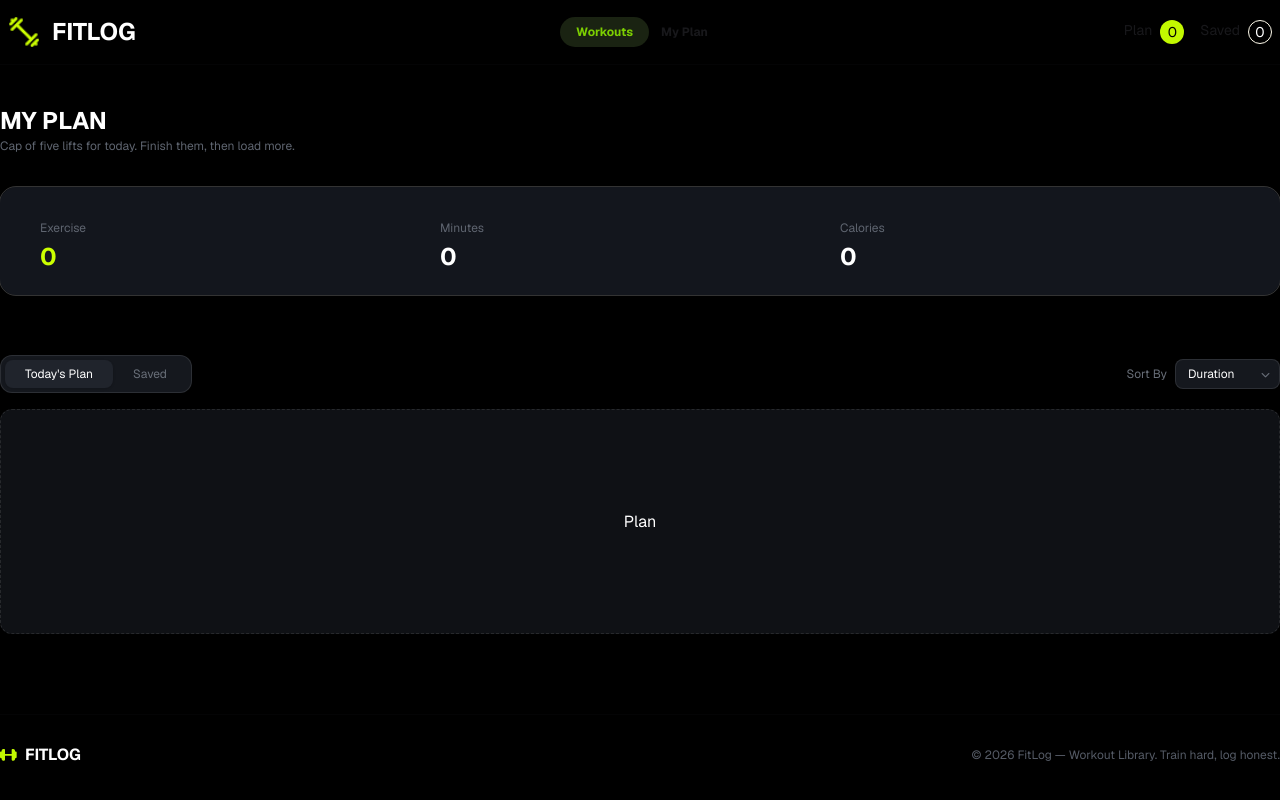
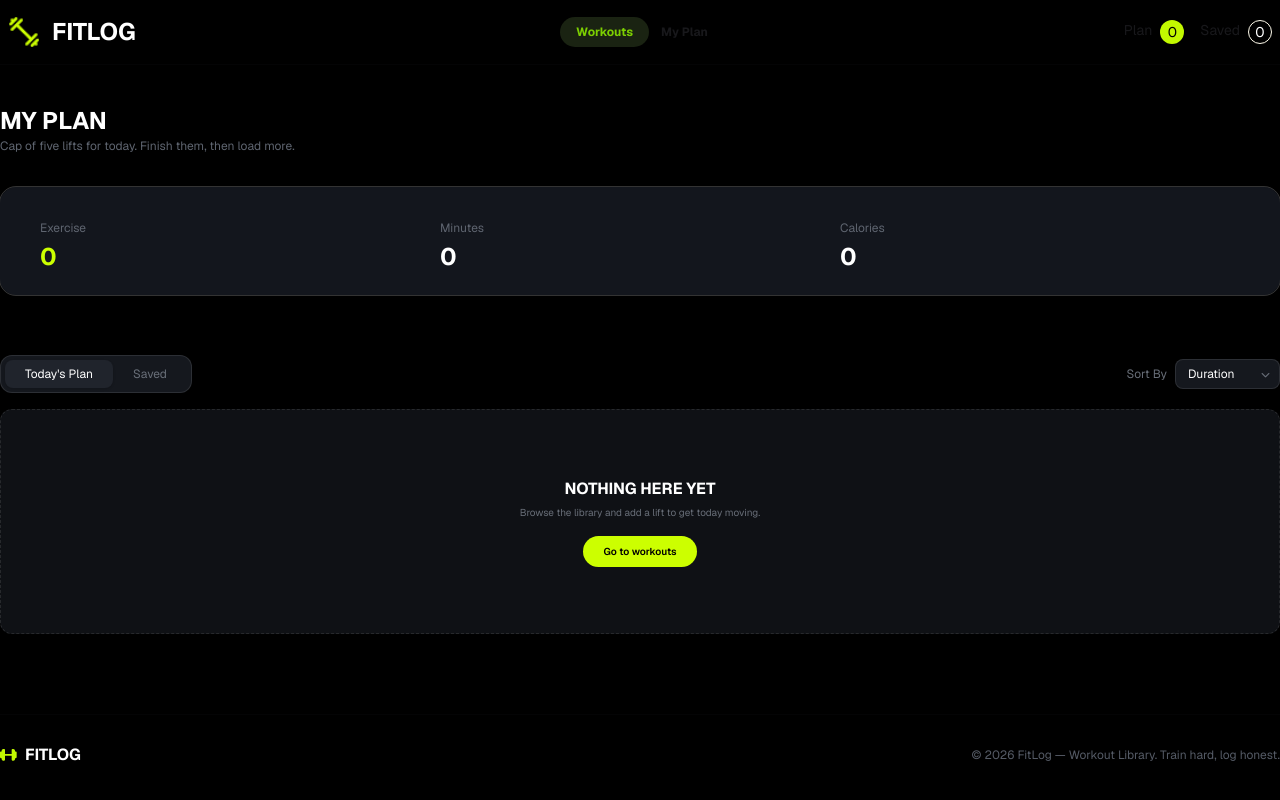
Before and after one commit to tortoisejr/fitlog, a Next.js app: page /MyPlan in a window 1280 px wide. Built offline with nearby package versions, Linux system fonts and the light colour scheme.

Commit message:
All requirement done

```diff
--- a/src/app/MyPlan/page.jsx
+++ b/src/app/MyPlan/page.jsx
@@ -1,5 +1,7 @@
 "use client";
 
+import SavePlanRender from "@/components/MyPlan/SavePlanRender";
+import TodayPlanRender from "@/components/MyPlan/TodayPlanRender";
 import { ExerciseContext } from "@/Contexts/ExerciseContext";
 import { useContext, useEffect, useState } from "react";
 
@@ -60,7 +62,7 @@ function MyPlan() {
   }
 
   return (
-    <div className="container mx-1 lg:mx-auto mt-10">
+    <div className="container mx-1 lg:mx-auto mt-5 lg:mt-10">
       <h1 className="text-2xl text-white font-bold">MY PLAN</h1>
       <p className="text-[#5f6570] text-[12px]">
         Cap of five lifts for today. Finish them, then load more.
@@ -138,11 +140,11 @@ function MyPlan() {
         </div>
 
         {/* Content */}
-        <div className="flex min-h-45 w-full items-center justify-center rounded-xl border border-dashed border-white/10 bg-[#0f1115] sm:min-h-52.5 lg:min-h-56.25">
+        <div className="w-full h-auto">
           {activeTab === "plan" ? (
-            <div className="text-sm text-white sm:text-base">Plan</div>
+            <TodayPlanRender sortBy={sortBy}></TodayPlanRender>
           ) : (
-            <div className="text-sm text-white sm:text-base">Saved</div>
+            <SavePlanRender sortBy={sortBy}></SavePlanRender>
           )}
         </div>
       </section>
--- /dev/null
+++ b/src/components/MyPlan/SavePlanRender.jsx
@@ -0,0 +1,117 @@
+import { ExerciseContext } from "@/Contexts/ExerciseContext";
+import Image from "next/image";
+import Link from "next/link";
+import { useContext, useEffect, useState } from "react";
+import { toast } from "react-toastify";
+
+function SavePlanRender({ sortBy }) {
+  const { savedExer, setSavedExer } = useContext(ExerciseContext);
+  const [sortedExer, setSortedExer] = useState([]);
+
+  useEffect(() => {
+    const newArray = [...savedExer];
+
+    if (sortBy === "Duration") {
+      newArray.sort((a, b) => Number(a.duration) - Number(b.duration));
+    }
+
+    if (sortBy === "Calories") {
+      newArray.sort(
+        (a, b) => Number(b.caloriesBurned) - Number(a.caloriesBurned),
+      );
+    }
+
+    if (sortBy === "Rating") {
+      newArray.sort((a, b) => Number(b.rating) - Number(a.rating));
+    }
+
+    setSortedExer([...newArray]);
+  }, [savedExer, sortBy]);
+
+  function HandleDelete(exercise) {
+    const newArray = sortedExer.filter((item) => item.id !== exercise.id);
+    setSavedExer([...newArray]);
+    toast.warning("Exercise removed!");
+  }
+  return (
+    <div>
+      {sortedExer.length === 0 ? (
+        <div className="flex min-h-56.25 w-full flex-col items-center justify-center rounded-xl border border-dashed border-white/10 bg-[#0f1115] px-4 text-center">
+          <h2 className="text-base font-bold text-white">NOTHING HERE YET</h2>
+
+          <p className="mt-1 text-[10px] text-[#686e78]">
+            Browse the library and add a lift to get today moving.
+          </p>
+
+          <Link
+            href="/"
+            className="mt-4 rounded-full bg-[#ccff00] px-5 py-2 text-[10px] font-semibold text-black"
+          >
+            Go to workouts
+          </Link>
+        </div>
+      ) : (
+        sortedExer.map((exercise, index) => (
+          <div
+            key={index}
+            className="flex flex-col gap-4 rounded-xl border border-white/10 bg-[#15181e] p-3 sm:flex-row sm:items-center"
+          >
+            {/* Exercise Image */}
+            <div className="h-16 w-full shrink-0 overflow-hidden rounded-lg sm:w-28">
+              <Image
+                src={exercise.image}
+                alt="Exercise Image"
+                width={100}
+                height={100}
+                className="h-full w-full object-cover"
+              />
+            </div>
+
+            {/* Exercise Info */}
+            <div className="min-w-0 flex-1">
+              <h3 className="text-sm font-bold text-white">{exercise.name}</h3>
+
+              <p className="text-[11px] text-[#686e78]">{exercise.equipment}</p>
+
+              <div className="mt-1 flex flex-wrap items-center gap-3 text-[10px] text-[#9ca1aa]">
+                <span>
+                  <i className="fa-regular fa-clock mr-1 text-[#ccff00]" />
+                  {exercise.duration} min
+                </span>
+
+                <span>
+                  <i className="fa-solid fa-fire mr-1 text-[#ccff00]" />
+                  {exercise.caloriesBurned} kcal
+                </span>
+
+                <span>
+                  <i className="fa-solid fa-star mr-1 text-[#ccff00]" />
+                  {exercise.rating}
+                </span>
+              </div>
+            </div>
+
+            {/* Actions */}
+            <div className="flex shrink-0 items-center gap-2 sm:gap-3">
+              <Link
+                href={`/${exercise.id}`}
+                className="rounded-full border border-white/15 px-3 py-2 text-[10px] text-white sm:px-4"
+              >
+                View Details
+              </Link>
+
+              <button
+                className="text-[#686e78]"
+                onClick={() => HandleDelete(exercise)}
+              >
+                <i className="fa-solid fa-xmark" />
+              </button>
+            </div>
+          </div>
+        ))
+      )}
+    </div>
+  );
+}
+
+export default SavePlanRender;
--- /dev/null
+++ b/src/components/MyPlan/TodayPlanRender.jsx
@@ -0,0 +1,124 @@
+"use client";
+
+import { ExerciseContext } from "@/Contexts/ExerciseContext";
+import Image from "next/image";
+import Link from "next/link";
+import { useContext, useEffect, useState } from "react";
+import { toast } from "react-toastify";
+
+function TodayPlanRender({ sortBy }) {
+  const { planedExer, setPlanedExer } = useContext(ExerciseContext);
+  const [sortedExer, setSortedExer] = useState([]);
+
+  useEffect(() => {
+    const newArray = [...planedExer];
+
+    if (sortBy === "Duration") {
+      newArray.sort((a, b) => Number(a.duration) - Number(b.duration));
+    }
+
+    if (sortBy === "Calories") {
+      newArray.sort(
+        (a, b) => Number(b.caloriesBurned) - Number(a.caloriesBurned),
+      );
+    }
+
+    if (sortBy === "Rating") {
+      newArray.sort((a, b) => Number(b.rating) - Number(a.rating));
+    }
+
+    setSortedExer([...newArray]);
+  }, [planedExer, sortBy]);
+
+  function HandleDelete(exercise) {
+    const newArray = sortedExer.filter((item) => item.id !== exercise.id);
+    setPlanedExer([...newArray]);
+    toast.warning("Exercise removed!");
+  }
+  return (
+    <div>
+      {sortedExer.length === 0 ? (
+        <div className="flex min-h-56.25 w-full flex-col items-center justify-center rounded-xl border border-dashed border-white/10 bg-[#0f1115] px-4 text-center">
+          <h2 className="text-base font-bold text-white">NOTHING HERE YET</h2>
+
+          <p className="mt-1 text-[10px] text-[#686e78]">
+            Browse the library and add a lift to get today moving.
+          </p>
+
+          <Link
+            href="/"
+            className="mt-4 rounded-full bg-[#ccff00] px-5 py-2 text-[10px] font-semibold text-black"
+          >
+            Go to workouts
+          </Link>
+        </div>
+      ) : (
+        sortedExer.map((exercise, index) => (
+          <div
+            key={index}
+            className="flex flex-col gap-4 rounded-xl border border-white/10 bg-[#15181e] p-3 sm:flex-row sm:items-center"
+          >
+            {/* Exercise Image */}
+            <div className="h-16 w-full shrink-0 overflow-hidden rounded-lg sm:w-28">
+              <Image
+                src={exercise.image}
+                alt="Exercise Image"
+                width={100}
+                height={100}
+                className="h-full w-full object-cover"
+              />
+            </div>
+
+            {/* Exercise Info */}
+            <div className="min-w-0 flex-1">
+              <h3 className="text-sm font-bold text-white">{exercise.name}</h3>
+
+              <p className="text-[11px] text-[#686e78]">{exercise.equipment}</p>
+
+              <div className="mt-1 flex flex-wrap items-center gap-3 text-[10px] text-[#9ca1aa]">
+                <span>
+                  <i className="fa-regular fa-clock mr-1 text-[#ccff00]" />
+                  {exercise.duration} min
+                </span>
+
+                <span>
+                  <i className="fa-solid fa-fire mr-1 text-[#ccff00]" />
+                  {exercise.caloriesBurned} kcal
+                </span>
+
+                <span>
+                  <i className="fa-solid fa-star mr-1 text-[#ccff00]" />
+                  {exercise.rating}
+                </span>
+              </div>
+            </div>
+
+            {/* Actions */}
+            <div className="flex shrink-0 items-center gap-2 sm:gap-3">
+              <Link
+                href={`/${exercise.id}`}
+                className="rounded-full border border-white/15 px-3 py-2 text-[10px] text-white sm:px-4"
+              >
+                View Details
+              </Link>
+
+              <button className="rounded-full bg-[#ccff00] px-3 py-2 text-[10px] font-semibold text-black sm:px-4">
+                <i className="fa-solid fa-check mr-1" />
+                Mark as Done
+              </button>
+
+              <button
+                className="text-[#686e78]"
+                onClick={() => HandleDelete(exercise)}
+              >
+                <i className="fa-solid fa-xmark" />
+              </button>
+            </div>
+          </div>
+        ))
+      )}
+    </div>
+  );
+}
+
+export default TodayPlanRender;
```
